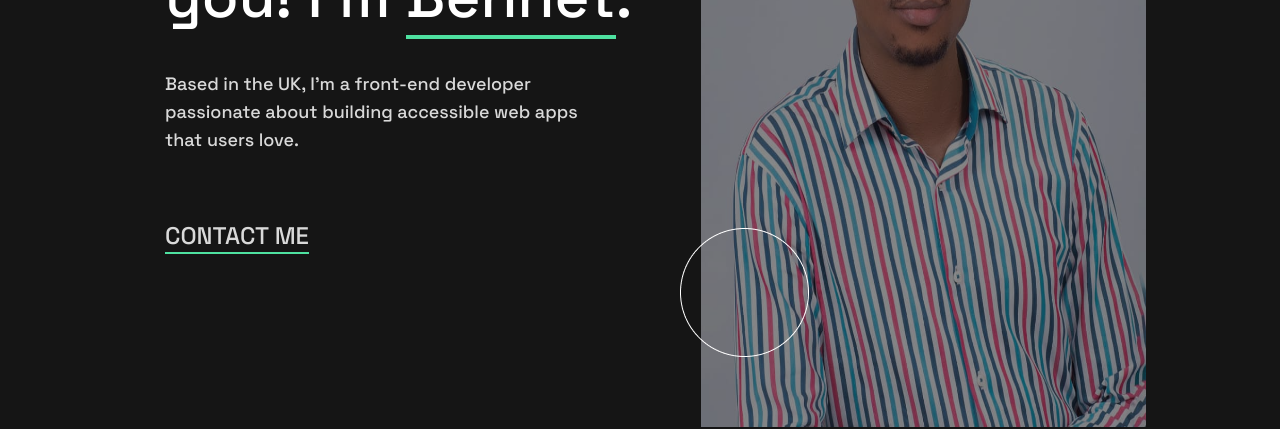
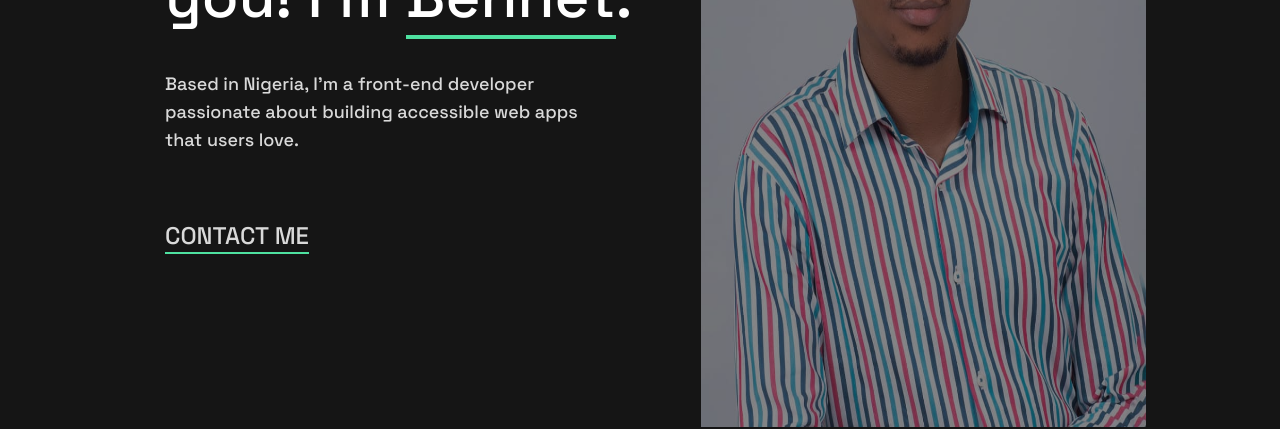
Before and after one commit to Bennet-Ukoh/single-page-portfolio, a Next.js app: page / in a window 1280 px wide. Shown: the part 293-722 px from the top of the page. Built offline with nearby package versions, Linux system fonts and the light colour scheme.

Commit message:
oval image removed

```diff
--- a/src/components/intro.tsx
+++ b/src/components/intro.tsx
@@ -14,13 +14,13 @@ export default function Intro() {
           className="h-[129px] w-[530px] absolute lg:top-[133px] top-[124px] -left-[342px] lg:-left-[100px] md:-left-[265px] md:top-[86px]"
         />
 
-        <div className="lg:mt-4 md:mt-2 lg:max-w-[706px] md:max-w-[443px] lg:mb-[66px] md:mb-[34px] mt-[340px] max-w-[343px] mb-4">
+        <div className="lg:mt-4 md:mt-36 lg:max-w-[706px] md:max-w-[443px] lg:mb-[66px] md:mb-[34px] mt-[340px] max-w-[343px] mb-4">
           <h1 className="text-text-heading lg:text-6xl text-4xl md:text-start text-center ">
             Nice to meet you! I&apos;m{" "}
             <span className="border-b-4 border-text-link">Bennet</span>.
           </h1>
           <p className="md:max-w-[445px] text-text-body md:text-body-l mt-[43px] md:text-start text-center">
-            Based in the UK, I&apos;m a front-end developer passionate about
+            Based in Nigeria, I&apos;m a front-end developer passionate about
             building accessible web apps that users love.
           </p>
         </div>
@@ -39,11 +39,11 @@ export default function Intro() {
           alt="profile image"
           className="lg:w-[445px] lg:h-[720px] md:w-[322px] md:h-[600px] md:left-[445px] opacity-50 absolute md:top-0 lg:left-[54.8%] left-[101px] top-[70px] w-[180px] h-[378px] z-0"
         />
-        <Image
+        {/* <Image
           src={oval}
           alt="oval on profile image"
-          className="absolute lg:top-[521px] lg:left-[680px] w-[129px] h-[129px] md:left-[702px] md:top-[471px] left-[245px] top-[245px]  z-0"
-        />
+          className="lg:absolute lg:top-[521px] lg:left-[680px] lg:w-[129px] lg:h-[129px]  z-0"
+        /> */}
       </div>
     </section>
   );
--- a/src/components/tools.tsx
+++ b/src/components/tools.tsx
@@ -2,7 +2,7 @@ import { courses } from "@/lib/data";
 
 export default function Tools() {
   return (
-    <section className="border-t border-x-text-body lg:mt-56 mt-12">
+    <section className="border-t border-x-text-body lg:mt-56 mt-12 md:mt-12">
       <div className="grid grid-cols-1 gap-4 sm:grid-cols-2 lg:grid-cols-3 justify-center items-center mt-10">
         {courses.map((course) => (
           <div
```
